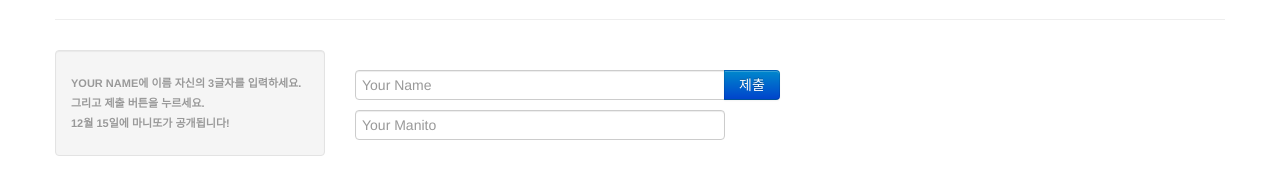
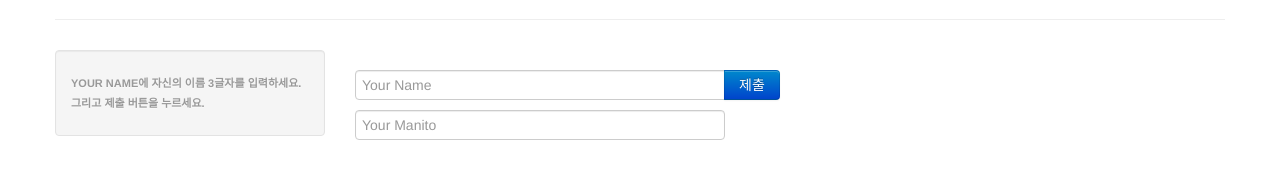
Before and after one commit to TaewonHeo/manito, a website: page client/index.html in a window 1280 px wide. Shown: the part 120-306 px from the top of the page. Drawn offline with nearby package versions, Linux system fonts and the light colour scheme.

Commit message:
오타 수정

```diff
--- a/client/index.html
+++ b/client/index.html
@@ -27,7 +27,7 @@
       <div class="row">
         <div class="span3">
           <ul class="nav nav-list well">
-            <li class="nav-header">Your Name에 이름 자신의 3글자를 입력하세요.<br> 그리고 제출 버튼을 누르세요.<br>12월 15일에 마니또가 공개됩니다!</li>
+            <li class="nav-header">Your Name에 자신의 이름 3글자를 입력하세요.<br> 그리고 제출 버튼을 누르세요.</li>
             <li ng-repeat="user in roster" ng-bind="user">
             </li>
           </ul>
```
